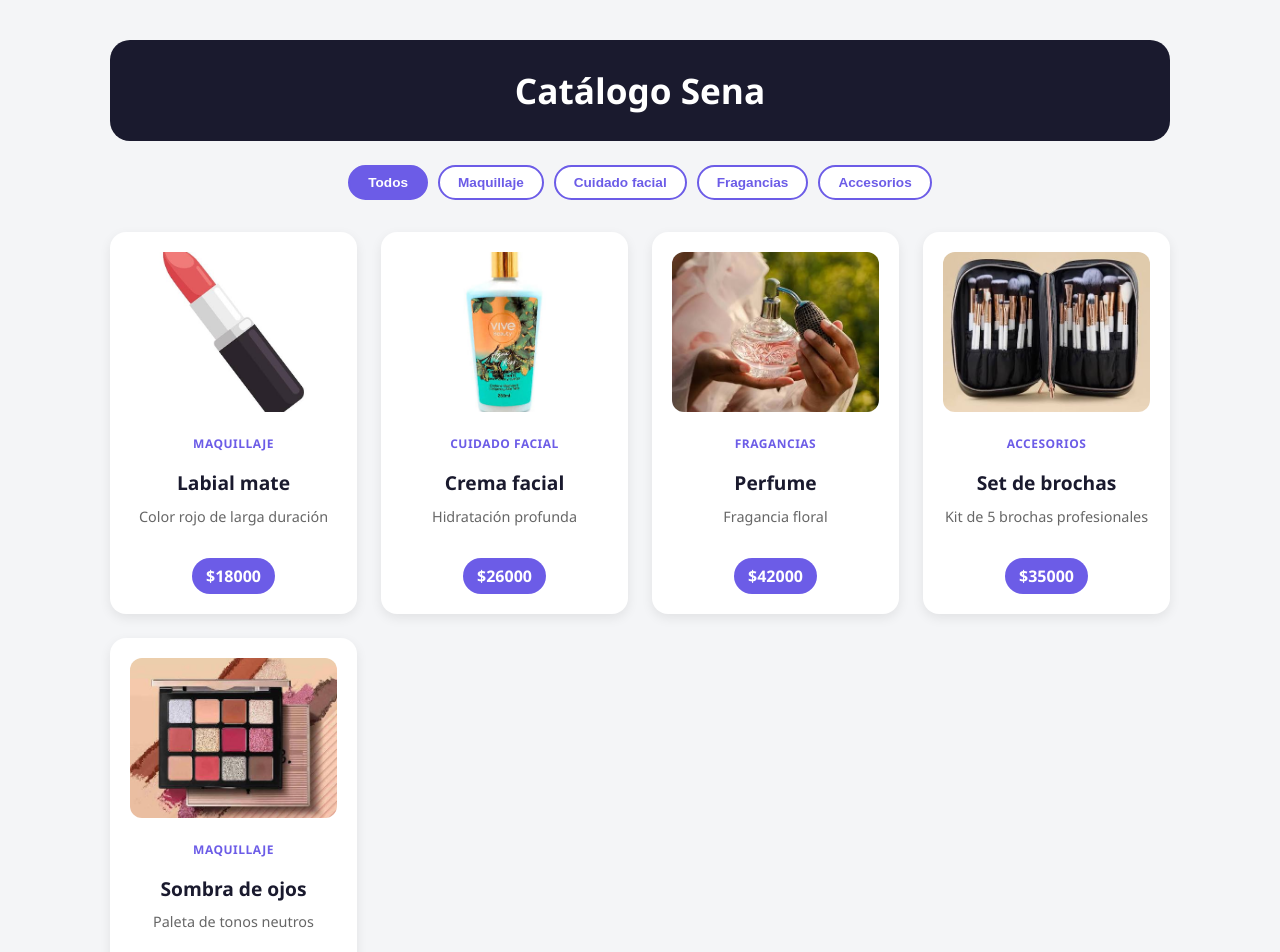
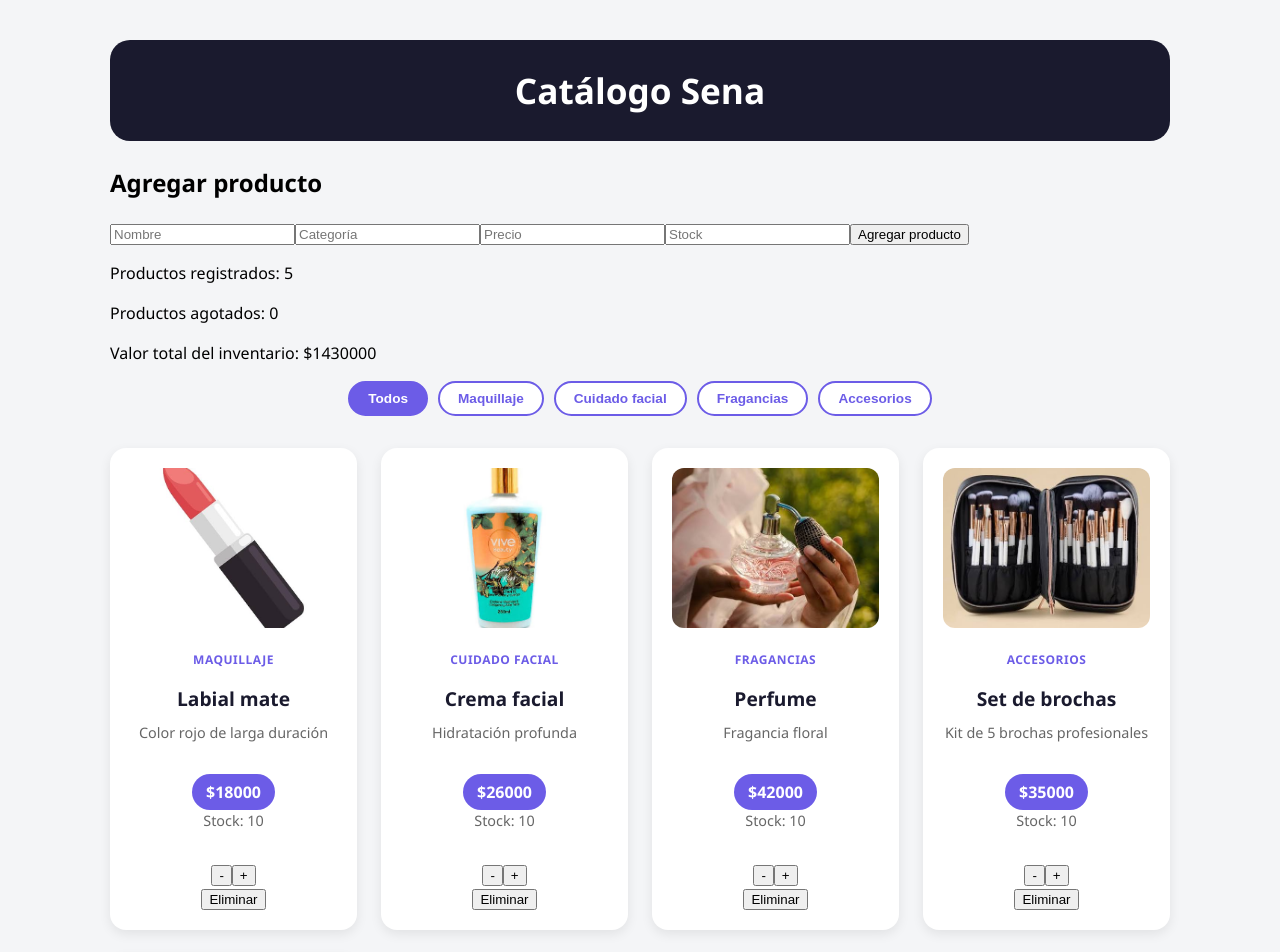
Before and after one commit to Cyber-TL/Aprendiendo-react, a React (Vite) app: page / in a window 1280 px wide. Shown: the top 952 px of the page. Built offline with nearby package versions, Linux system fonts and the light colour scheme.

Commit message:
feat: convertir catalogo en gestor de inventario

```diff
--- a/src/App.jsx
+++ b/src/App.jsx
@@ -1,5 +1,6 @@
 import { useState } from "react";
 import Producto from "./components/Producto";
+import FormularioProducto from "./components/FormularioProducto";
 import "./App.css";
 
 import labial from "./assets/labial.jpg";
@@ -8,28 +9,61 @@ import perfume from "./assets/perfume.jpg";
 import brochas from "./assets/brochas.jpg";
 import sombra from "./assets/sombra.jpg";
 
-const productos = [
-  { id: 1, nombre: "Labial mate", descripcion: "Color rojo de larga duración", precio: 18000, categoria: "Maquillaje", imagen: labial },
-  { id: 2, nombre: "Crema facial", descripcion: "Hidratación profunda", precio: 26000, categoria: "Cuidado facial", imagen: crema },
-  { id: 3, nombre: "Perfume", descripcion: "Fragancia floral", precio: 42000, categoria: "Fragancias", imagen: perfume },
-  { id: 4, nombre: "Set de brochas", descripcion: "Kit de 5 brochas profesionales", precio: 35000, categoria: "Accesorios", imagen: brochas },
-  { id: 5, nombre: "Sombra de ojos", descripcion: "Paleta de tonos neutros", precio: 22000, categoria: "Maquillaje", imagen: sombra },
+const productosIniciales = [
+  { id: 1, nombre: "Labial mate", descripcion: "Color rojo de larga duración", precio: 18000, categoria: "Maquillaje", imagen: labial, stock: 10 },
+  { id: 2, nombre: "Crema facial", descripcion: "Hidratación profunda", precio: 26000, categoria: "Cuidado facial", imagen: crema, stock: 10 },
+  { id: 3, nombre: "Perfume", descripcion: "Fragancia floral", precio: 42000, categoria: "Fragancias", imagen: perfume, stock: 10 },
+  { id: 4, nombre: "Set de brochas", descripcion: "Kit de 5 brochas profesionales", precio: 35000, categoria: "Accesorios", imagen: brochas, stock: 10 },
+  { id: 5, nombre: "Sombra de ojos", descripcion: "Paleta de tonos neutros", precio: 22000, categoria: "Maquillaje", imagen: sombra, stock: 10 },
 ];
 
-const categorias = ["Todos", ...new Set(productos.map((p) => p.categoria))];
+function App() {
+  const [productos, setProductos] = useState(productosIniciales);
+  const [categoriaActiva, setCategoriaActiva] = useState("Todos");
 
-function App() {
-  const [categoriaActiva, setCategoriaActiva] = useState("Todos");
+  const categorias = ["Todos", ...new Set(productos.map((p) => p.categoria))];
 
   const productosFiltrados =
     categoriaActiva === "Todos"
       ? productos
       : productos.filter((p) => p.categoria === categoriaActiva);
 
+  const agregarProducto = (nuevoProducto) => {
+    setProductos([...productos, nuevoProducto]);
+  };
+
+  const eliminarProducto = (id) => {
+    setProductos(productos.filter((producto) => producto.id !== id));
+  };
+
+  const modificarStock = (id, cambio) => {
+    setProductos(
+      productos.map((producto) =>
+        producto.id === id
+          ? { ...producto, stock: Math.max(0, (producto.stock || 0) + cambio) }
+          : producto
+      )
+    );
+  };
+
+  const productosAgotados = productos.filter((p) => p.stock === 0).length;
+  const valorInventario = productos.reduce(
+    (total, producto) => total + producto.precio * (producto.stock || 0),
+    0
+  );
+
   return (
     <main className="app">
       <div className="titulo-wrapper">
         <h1>Catálogo Sena</h1>
+      </div>
+
+      <FormularioProducto onAgregar={agregarProducto} />
+
+      <div className="tablero">
+        <p>Productos registrados: {productos.length}</p>
+        <p>Productos agotados: {productosAgotados}</p>
+        <p>Valor total del inventario: ${valorInventario}</p>
       </div>
 
       <div className="filtros">
@@ -48,11 +82,14 @@ function App() {
         {productosFiltrados.map((producto) => (
           <Producto
             key={producto.id}
+            producto={producto}
             nombre={producto.nombre}
             descripcion={producto.descripcion}
             precio={producto.precio}
             categoria={producto.categoria}
             imagen={producto.imagen}
+            onEliminar={eliminarProducto}
+            onModificarStock={modificarStock}
           />
         ))}
       </section>
--- /dev/null
+++ b/src/components/FormularioProducto.jsx
@@ -0,0 +1,55 @@
+import { useState } from "react";
+
+function FormularioProducto({ onAgregar }) {
+    const [formulario, setFormulario] = useState({
+        nombre: "",
+        categoria: "",
+        precio: "",
+        stock: ""
+    });
+
+    const manejarCambio = (evento) => {
+        setFormulario({
+            ...formulario,
+            [evento.target.name]: evento.target.value
+        });
+    };
+
+    const manejarEnvio = (evento) => {
+        evento.preventDefault();
+
+        if (
+            formulario.nombre.trim() === "" ||
+            formulario.categoria.trim() === "" ||
+            Number(formulario.precio) <= 0 ||
+            Number(formulario.stock) < 0
+        ) {
+            alert("Revisa los datos del producto");
+            return;
+        }
+
+        const nuevoProducto = {
+            id: Date.now(),
+            nombre: formulario.nombre,
+            categoria: formulario.categoria,
+            precio: Number(formulario.precio),
+            stock: Number(formulario.stock)
+        };
+
+        onAgregar(nuevoProducto);
+        setFormulario({ nombre: "", categoria: "", precio: "", stock: "" });
+    };
+
+    return (
+        <form onSubmit={manejarEnvio}>
+            <h2>Agregar producto</h2>
+            <input type="text" name="nombre" placeholder="Nombre" value={formulario.nombre} onChange={manejarCambio} />
+            <input type="text" name="categoria" placeholder="Categoría" value={formulario.categoria} onChange={manejarCambio} />
+            <input type="number" name="precio" placeholder="Precio" value={formulario.precio} onChange={manejarCambio} />
+            <input type="number" name="stock" placeholder="Stock" value={formulario.stock} onChange={manejarCambio} />
+            <button type="submit">Agregar producto</button>
+        </form>
+    );
+}
+
+export default FormularioProducto;
--- a/src/components/Producto.jsx
+++ b/src/components/Producto.jsx
@@ -1,4 +1,4 @@
-export default function Producto({ nombre, descripcion, precio, categoria, imagen }) {
+export default function Producto({ producto, nombre, descripcion, precio, categoria, imagen, onEliminar, onModificarStock }) {
   return (
     <article className="producto">
       <img src={imagen} alt={nombre} />
@@ -6,6 +6,12 @@ export default function Producto({ nombre, descripcion, precio, categoria, image
       <h2>{nombre}</h2>
       <p>{descripcion}</p>
       <strong>${precio}</strong>
+      <p>Stock: {producto.stock}</p>
+      <div>
+        <button onClick={() => onModificarStock(producto.id, -1)}>-</button>
+        <button onClick={() => onModificarStock(producto.id, 1)}>+</button>
+      </div>
+      <button onClick={() => onEliminar(producto.id)}>Eliminar</button>
     </article>
   );
 }
```
